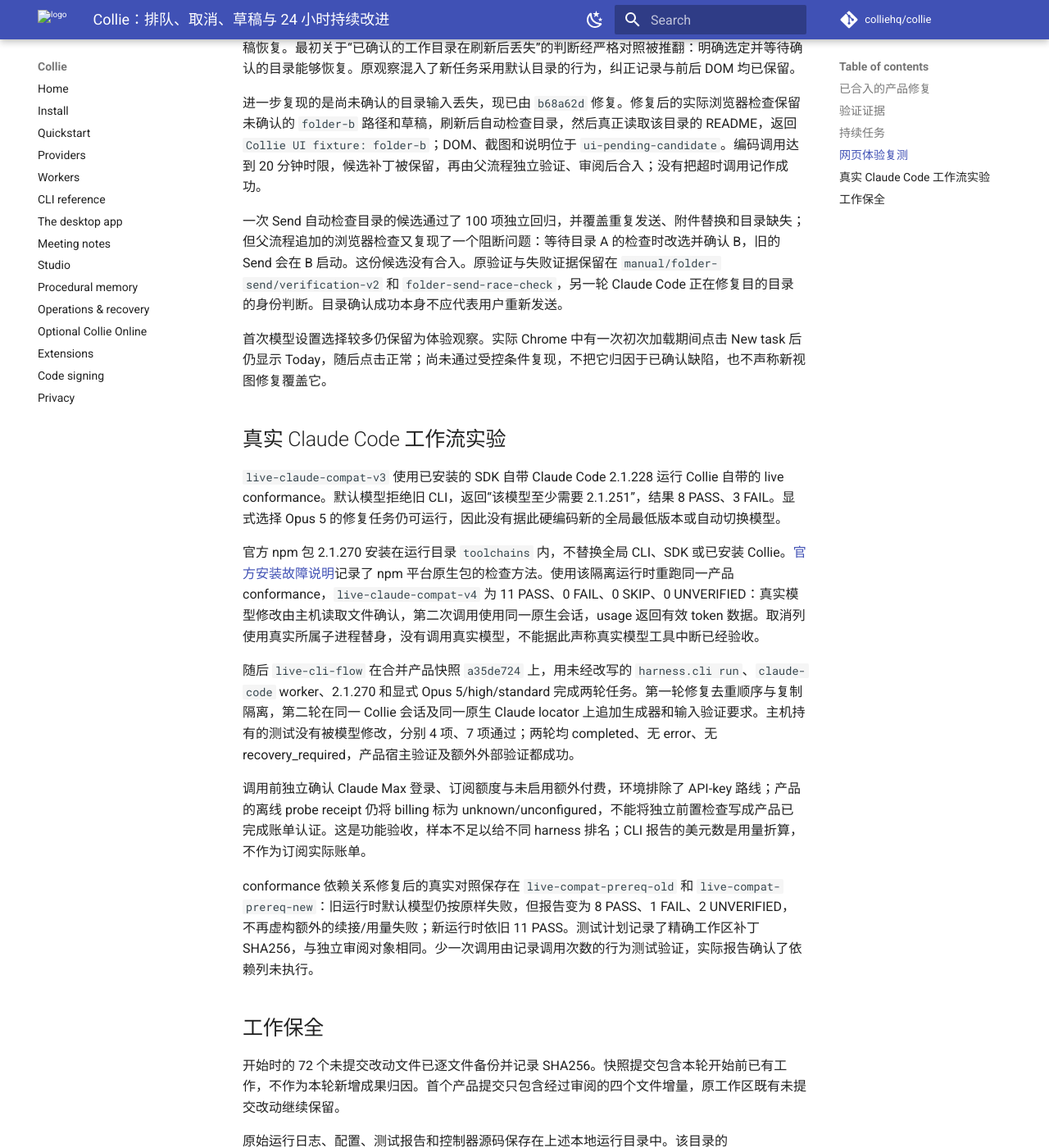
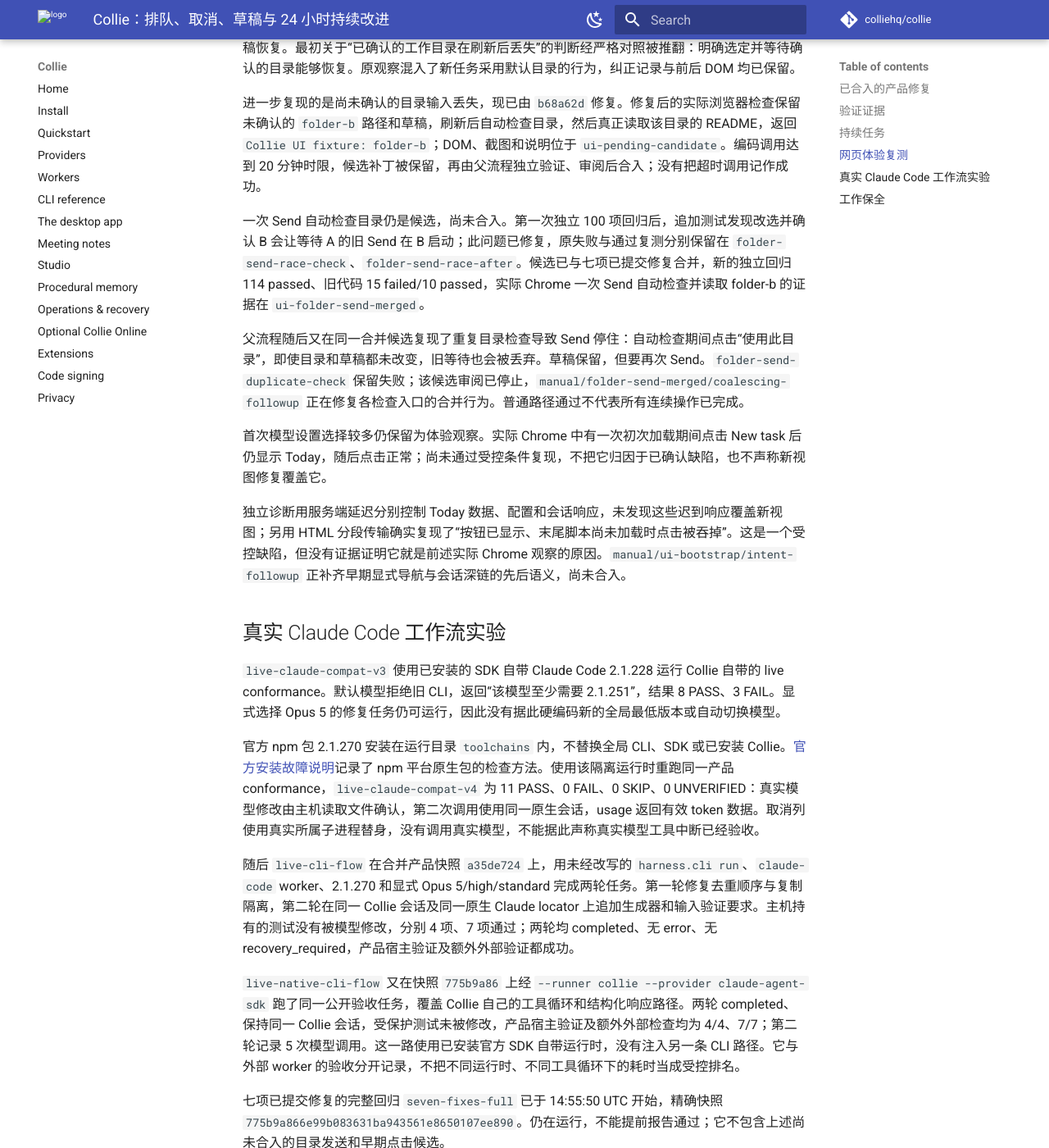
Before and after one commit to colliehq/collie, an MkDocs documentation site: the page built from docs/product-evolution-2026-09-13.md, in a window 1280 px wide and 1400 px high, scrolled down 3601 px. Shown: the whole window at 82% size. Built offline with MkDocs 1.6.1 and Material for MkDocs 9.7.7, drawn with Linux system fonts in a browser that asks for light colours; comment, search, counter and statistics services are not loaded.

Commit message:
docs: record native-loop acceptance and additional UI race checks

```diff
--- a/docs/product-evolution-2026-09-13.md
+++ b/docs/product-evolution-2026-09-13.md
@@ -67,9 +67,13 @@
 
 进一步复现的是尚未确认的目录输入丢失，现已由 `b68a62d` 修复。修复后的实际浏览器检查保留未确认的 `folder-b` 路径和草稿，刷新后自动检查目录，然后真正读取该目录的 README，返回 `Collie UI fixture: folder-b`；DOM、截图和说明位于 `ui-pending-candidate`。编码调用达到 20 分钟时限，候选补丁被保留，再由父流程独立验证、审阅后合入；没有把超时调用记作成功。
 
-一次 Send 自动检查目录的候选通过了 100 项独立回归，并覆盖重复发送、附件替换和目录缺失；但父流程追加的浏览器检查又复现了一个阻断问题：等待目录 A 的检查时改选并确认 B，旧的 Send 会在 B 启动。这份候选没有合入。原验证与失败证据保留在 `manual/folder-send/verification-v2` 和 `folder-send-race-check`，另一轮 Claude Code 正在修复目的目录的身份判断。目录确认成功本身不应代表用户重新发送。
+一次 Send 自动检查目录仍是候选，尚未合入。第一次独立 100 项回归后，追加测试发现改选并确认 B 会让等待 A 的旧 Send 在 B 启动；此问题已修复，原失败与通过复测分别保留在 `folder-send-race-check`、`folder-send-race-after`。候选已与七项已提交修复合并，新的独立回归 114 passed、旧代码 15 failed/10 passed，实际 Chrome 一次 Send 自动检查并读取 folder-b 的证据在 `ui-folder-send-merged`。
+
+父流程随后又在同一合并候选复现了重复目录检查导致 Send 停住：自动检查期间点击“使用此目录”，即使目录和草稿都未改变，旧等待也会被丢弃。草稿保留，但要再次 Send。`folder-send-duplicate-check` 保留失败；该候选审阅已停止，`manual/folder-send-merged/coalescing-followup` 正在修复各检查入口的合并行为。普通路径通过不代表所有连续操作已完成。
 
 首次模型设置选择较多仍保留为体验观察。实际 Chrome 中有一次初次加载期间点击 New task 后仍显示 Today，随后点击正常；尚未通过受控条件复现，不把它归因于已确认缺陷，也不声称新视图修复覆盖它。
+
+独立诊断用服务端延迟分别控制 Today 数据、配置和会话响应，未发现这些迟到响应覆盖新视图；另用 HTML 分段传输确实复现了“按钮已显示、末尾脚本尚未加载时点击被吞掉”。这是一个受控缺陷，但没有证据证明它就是前述实际 Chrome 观察的原因。`manual/ui-bootstrap/intent-followup` 正补齐早期显式导航与会话深链的先后语义，尚未合入。
 
 ## 真实 Claude Code 工作流实验
 
@@ -78,6 +82,10 @@
 官方 npm 包 2.1.270 安装在运行目录 `toolchains` 内，不替换全局 CLI、SDK 或已安装 Collie。[官方安装故障说明](https://code.claude.com/docs/en/troubleshoot-install)记录了 npm 平台原生包的检查方法。使用该隔离运行时重跑同一产品 conformance，`live-claude-compat-v4` 为 11 PASS、0 FAIL、0 SKIP、0 UNVERIFIED：真实模型修改由主机读取文件确认，第二次调用使用同一原生会话，usage 返回有效 token 数据。取消列使用真实所属子进程替身，没有调用真实模型，不能据此声称真实模型工具中断已经验收。
 
 随后 `live-cli-flow` 在合并产品快照 `a35de724` 上，用未经改写的 `harness.cli run`、`claude-code` worker、2.1.270 和显式 Opus 5/high/standard 完成两轮任务。第一轮修复去重顺序与复制隔离，第二轮在同一 Collie 会话及同一原生 Claude locator 上追加生成器和输入验证要求。主机持有的测试没有被模型修改，分别 4 项、7 项通过；两轮均 completed、无 error、无 recovery_required，产品宿主验证及额外外部验证都成功。
+
+`live-native-cli-flow` 又在快照 `775b9a86` 上经 `--runner collie --provider claude-agent-sdk` 跑了同一公开验收任务，覆盖 Collie 自己的工具循环和结构化响应路径。两轮 completed、保持同一 Collie 会话，受保护测试未被修改，产品宿主验证及额外外部检查均为 4/4、7/7；第二轮记录 5 次模型调用。这一路使用已安装官方 SDK 自带运行时，没有注入另一条 CLI 路径。它与外部 worker 的验收分开记录，不把不同运行时、不同工具循环下的耗时当成受控排名。
+
+七项已提交修复的完整回归 `seven-fixes-full` 已于 14:55:50 UTC 开始，精确快照 `775b9a866e99b083631ba943561e8650107ee890`。仍在运行，不能提前报告通过；它不包含上述尚未合入的目录发送和早期点击候选。
 
 调用前独立确认 Claude Max 登录、订阅额度与未启用额外付费，环境排除了 API-key 路线；产品的离线 probe receipt 仍将 billing 标为 unknown/unconfigured，不能将独立前置检查写成产品已完成账单认证。这是功能验收，样本不足以给不同 harness 排名；CLI 报告的美元数是用量折算，不作为订阅实际账单。
 
```
